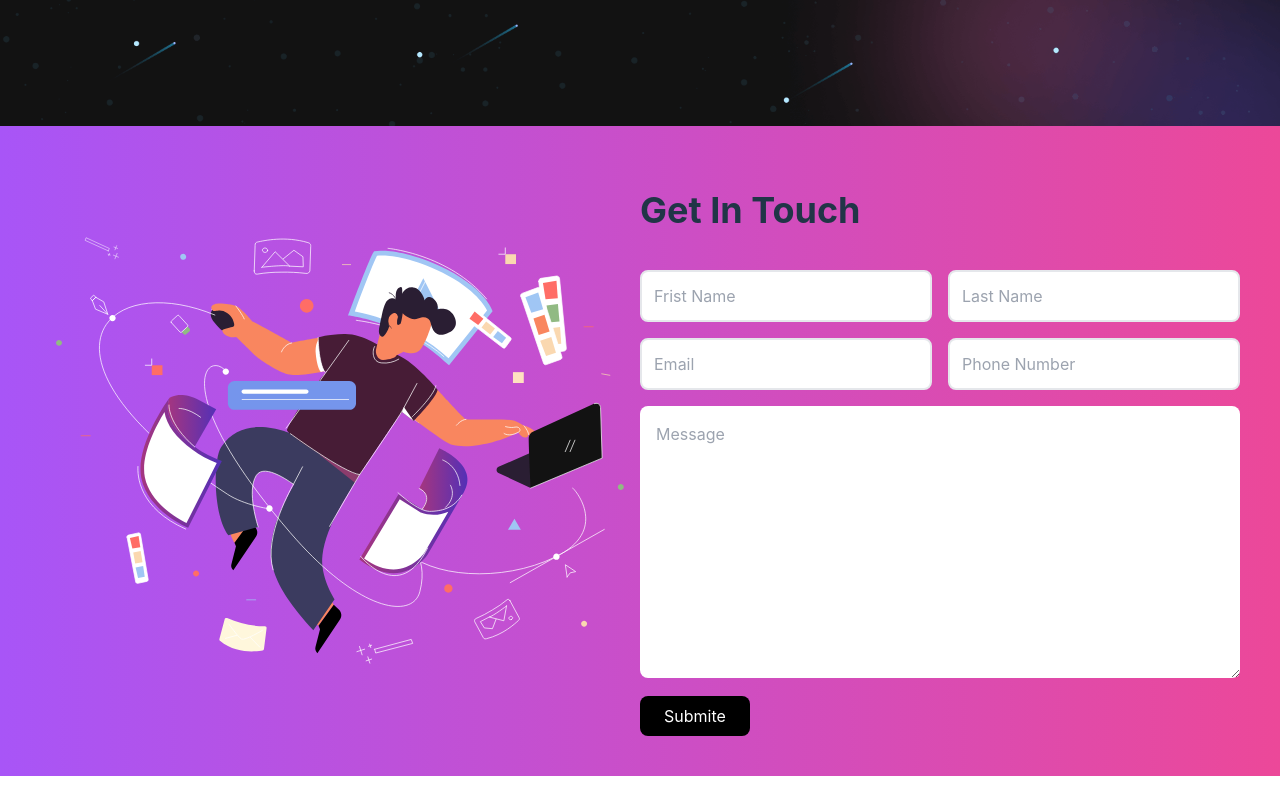
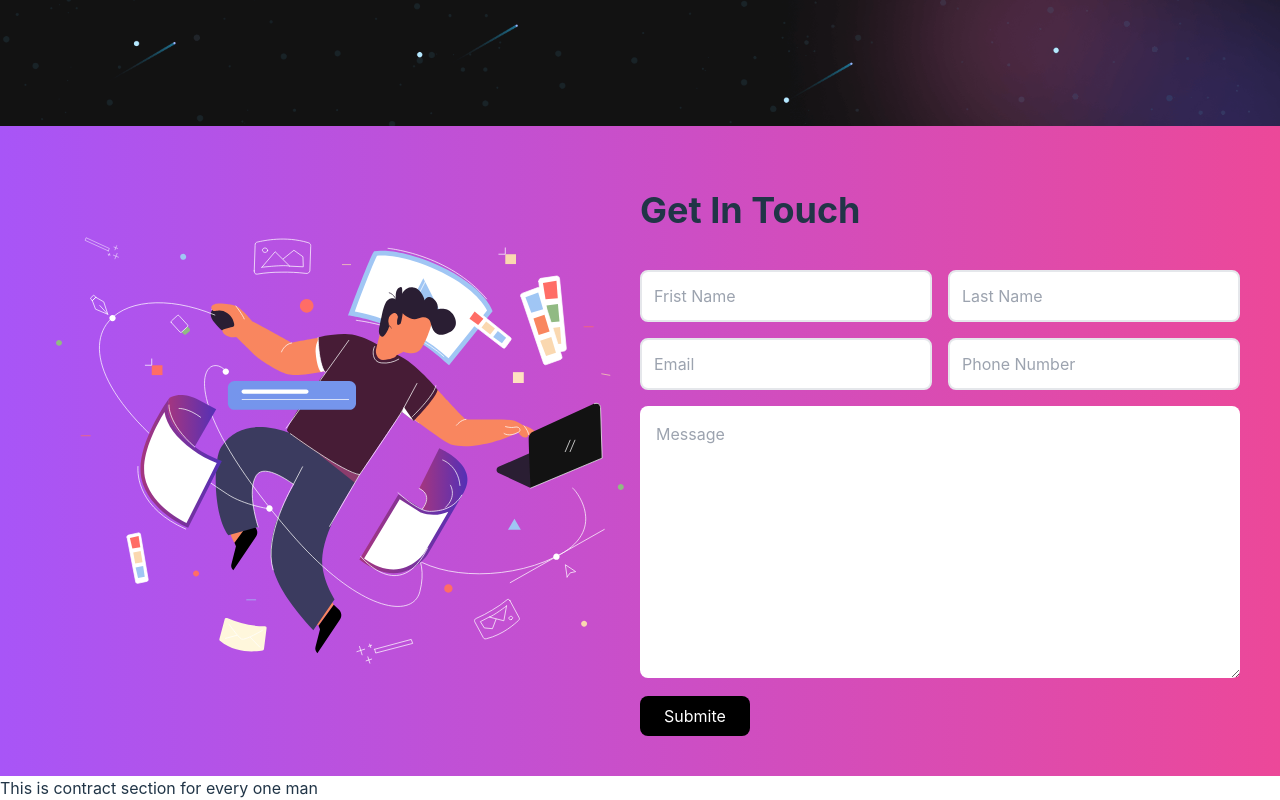
Before and after one commit to Flocky05/Logo, a React (Vite) app: page / in a window 1280 px wide. Shown: the part 617-1417 px from the top of the page. Before the commit the page ends 1393 px from the top, so only its background shows below. Built offline with nearby package versions, Linux system fonts and the light colour scheme.

Commit message:
added contract section

```diff
--- /dev/null
+++ b/src/Components/Contract/Contract.jsx
@@ -0,0 +1,11 @@
+
+
+const Contract = () => {
+    return (
+        <div>
+            <h3>This is contract section for every one man</h3>
+        </div>
+    );
+};
+
+export default Contract;
--- a/src/Components/Hero/Hero.jsx
+++ b/src/Components/Hero/Hero.jsx
@@ -1,5 +1,6 @@
 import img1 from "../../assets/images/banner-bg.png"
 import img2 from "../../assets/images/header-img.svg"
+import Contract from "../Contract/Contract";
 import GetInTouch from "../GetInTouch/GetInTouch";
 
 
@@ -18,6 +19,7 @@ const Hero = () => {
                 </div>
         </div>
         <GetInTouch></GetInTouch>
+        <Contract></Contract>
      </div>
     );
 };
```
